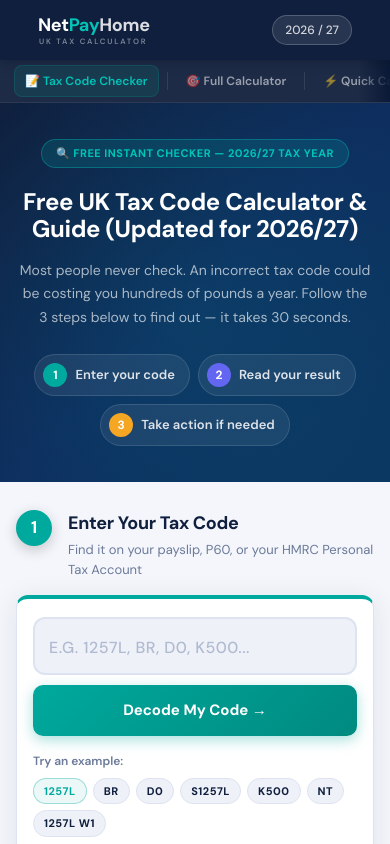
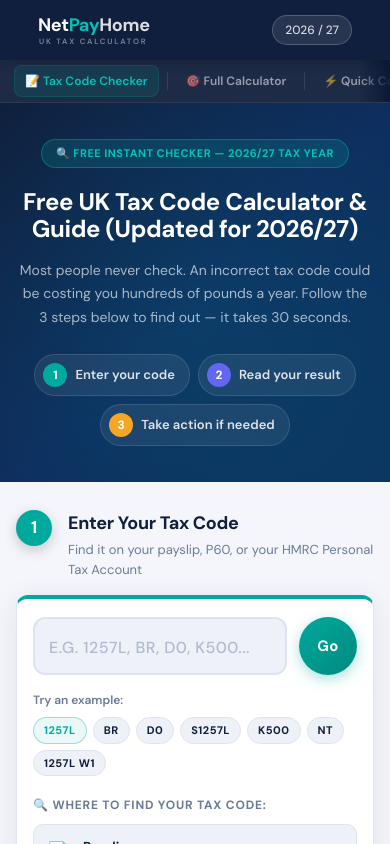
Before and after one commit to dsrashmika-prog/uktaxcal, a Next.js app: page / in a window 390 px wide. Shown: the top 844 px of the page. Built offline with nearby package versions, Linux system fonts and the light colour scheme.

Commit message:
Change decode button to round 'Go' circle button

```diff
--- a/src/app/globals.css
+++ b/src/app/globals.css
@@ -1883,23 +1883,28 @@ select.form-control {
 }
 
 .tc-decode-btn {
-  padding: 0 28px;
+  width: 58px;
+  height: 58px;
+  flex-shrink: 0;
   background: linear-gradient(135deg, var(--teal) 0%, #008a80 100%);
   color: white;
   border: none;
-  border-radius: 12px;
-  font-size: 15px;
-  font-weight: 700;
+  border-radius: 50%;
+  font-size: 16px;
+  font-weight: 800;
   font-family: 'DM Sans', sans-serif;
   cursor: pointer;
   transition: all 0.2s;
   box-shadow: 0 4px 14px rgba(0, 169, 157, 0.35);
-  white-space: nowrap;
+  display: flex;
+  align-items: center;
+  justify-content: center;
+  letter-spacing: 0.3px;
 }
 
 .tc-decode-btn:hover {
-  transform: translateY(-1px);
-  box-shadow: 0 6px 20px rgba(0, 169, 157, 0.45);
+  transform: scale(1.08);
+  box-shadow: 0 6px 22px rgba(0, 169, 157, 0.5);
 }
 
 .tc-input-hint {
@@ -2961,10 +2966,9 @@ select.form-control {
     font-size: 20px;
   }
 
-  /* Input + button: stack vertically */
+  /* Input stays row — Go button is a circle */
   .wf-input-area {
-    flex-direction: column;
-    gap: 10px;
+    flex-direction: row;
   }
   .tc-input-field {
     width: 100%;
@@ -2975,10 +2979,12 @@ select.form-control {
     padding: 12px 0;
   }
   .tc-decode-btn {
-    width: 100%;
-    padding: 14px;
+    width: 58px;
+    height: 58px;
+    border-radius: 50%;
     font-size: 15px;
-    border-radius: 10px;
+    padding: 0;
+    align-self: center;
   }
 
   /* Pills: wrap nicely, don't overflow */
--- a/src/app/page.tsx
+++ b/src/app/page.tsx
@@ -74,7 +74,7 @@ export default function TaxCodePage() {
         <div class="tc-input-field" id="tcInputField" style="flex:1;">
           <input type="text" id="tcInput" placeholder="e.g. 1257L, BR, D0, K500..." maxlength="10" autocomplete="off" spellcheck="false">
         </div>
-        <button class="tc-decode-btn" id="tcDecodeBtn">Decode My Code &#8594;</button>
+        <button class="tc-decode-btn" id="tcDecodeBtn">Go</button>
       </div>
 
       <div class="wf-pills-row" style="margin-bottom:20px;">
```
